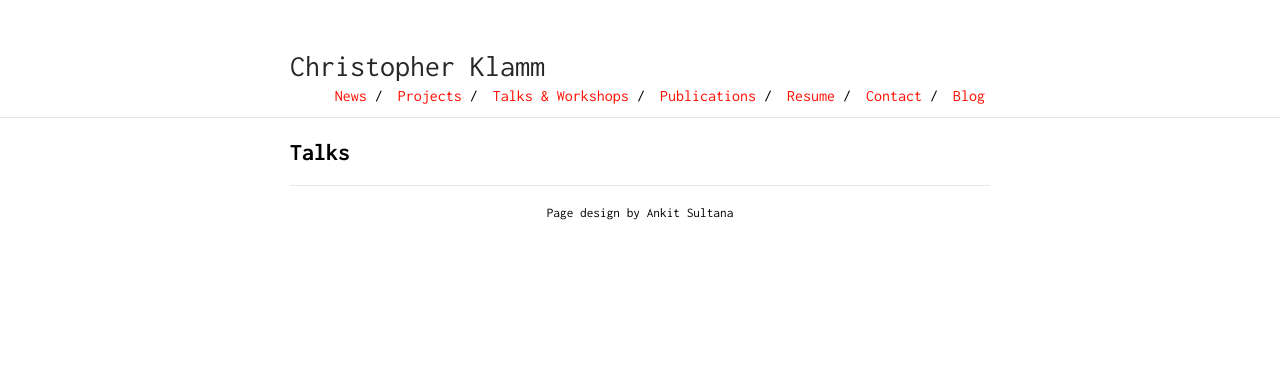
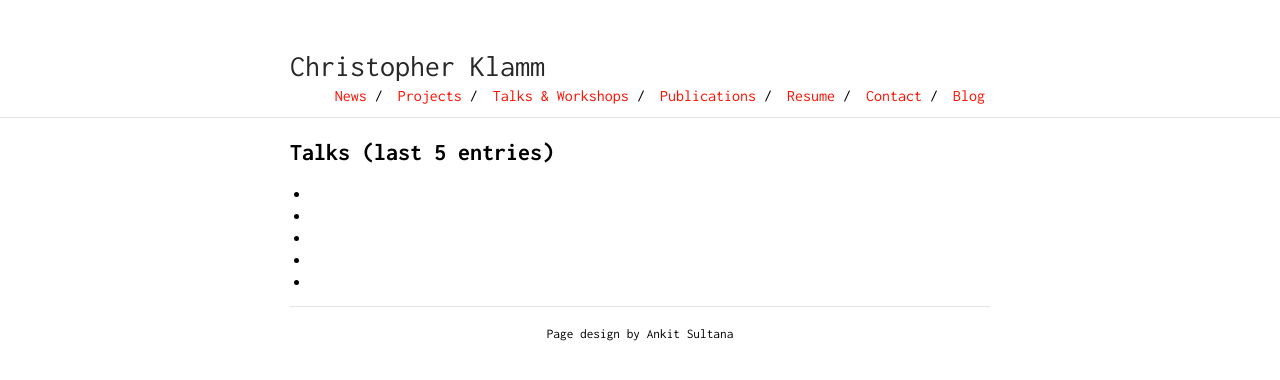
Before and after one commit to chkla/gitPage, a Jekyll site: the page built from talks.md, in a window 1280 px wide. Shown: the top 380 px of the page. Built offline with Jekyll 4.4.1, drawn with Linux system fonts in a browser that asks for light colours; our own code applies the rules of GitHub Pages for plain Markdown files.

Commit message:
Update talks.md

```diff
--- a/talks.md
+++ b/talks.md
@@ -2,4 +2,10 @@
 layout: default
 ---
 
-## Talks
+## Talks (last 5 entries)
+
+*
+*
+*
+*
+*
```
